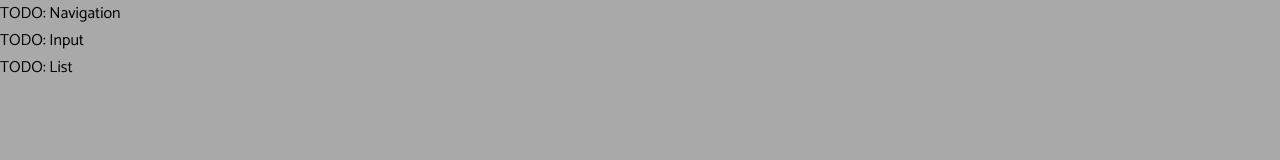
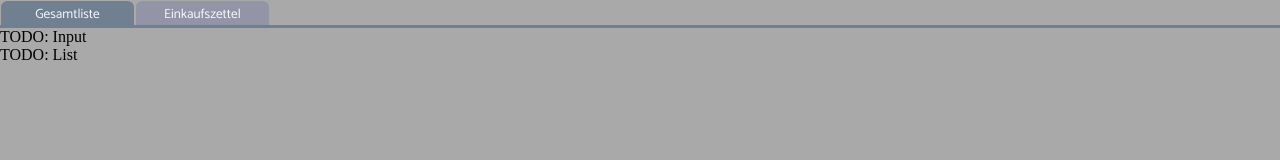
Before and after one commit to enbock/Einkaufszettel, a React app in the folder prototyp/: page / in a window 1280 px wide. Built offline with nearby package versions, Linux system fonts and the light colour scheme.

Commit message:
EKZ-7 Design the navigation panel.

```diff
--- a/prototyp/src/Navigation.jsx
+++ /dev/null
@@ -1,9 +0,0 @@
-import React, {Component} from 'react';
-
-export default class Navigation extends Component {
-  render() {
-    return <sl-navigation>
-      TODO: Navigation
-    </sl-navigation>;
-  }
-}
--- /dev/null
+++ b/prototyp/src/Navigation/Navigation.css
@@ -0,0 +1,32 @@
+sl-navigation {
+    border-bottom: 0.2rem solid slategrey;
+    padding-top: 0.05rem;
+}
+
+sl-navigation > button {
+    width: 10em;
+    height: 1.8em;
+    font-family: 'Roboto', sans-serif;
+    color: ghostwhite;
+    border: 0.1rem solid #9395a7;
+    border-bottom-width: 0;
+    background-color: #9395a7;
+    border-top-left-radius: 0.4rem;
+    border-top-right-radius: 0.4rem;
+    margin-left: 0.05rem;
+    margin-right: 0.05rem;
+}
+
+sl-navigation > button:focus {
+    outline: 0;
+    background-color: #9395a7;
+}
+
+sl-navigation > button:hover {
+    background-color: slategrey;
+}
+
+sl-navigation > button.active {
+    background-color: slategrey;
+    border-color: slategrey;
+}
--- /dev/null
+++ b/prototyp/src/Navigation/Navigation.jsx
@@ -0,0 +1,41 @@
+import React, {Component} from 'react';
+import './Navigation.css';
+
+export default class Navigation extends Component {
+  constructor(props) {
+    super(props);
+    this.state = {
+      entireListActive: true,
+      shoppingListActive: false
+    };
+    this.boundFlipActive = this.flipActive.bind(this);
+  }
+
+  flipActive() {
+    this.setState(
+      {
+        entireListActive: this.state.entireListActive === false,
+        shoppingListActive: this.state.shoppingListActive === false
+      }
+    );
+  }
+
+  render() {
+    return (
+      <sl-navigation>
+        <button
+          className={this.state.entireListActive ? 'active' : null}
+          onClick={this.boundFlipActive}
+        >
+          Gesamtliste
+        </button>
+        <button
+          className={this.state.shoppingListActive ? 'active' : null}
+          onClick={this.boundFlipActive}
+        >
+          Einkaufszettel
+        </button>
+      </sl-navigation>
+    );
+  }
+}
--- a/prototyp/src/index.css
+++ b/prototyp/src/index.css
@@ -1,16 +1,14 @@
 @font-face {
-  font-family: 'Roboto';
-  src: url("Catamaran-VariableFont_wght.ttf");
+    font-family: 'Roboto';
+    src: url("Catamaran-VariableFont_wght.ttf");
 }
 
 body {
-  margin: 0;
-  font-family: 'Roboto', sans-serif;
-  -webkit-font-smoothing: antialiased;
-  -moz-osx-font-smoothing: grayscale;
-  background-color: darkgrey;
+    margin: 0;
+    padding: 0;
+    background-color: darkgrey;
 }
 
 sl-navigation, sl-primary-input, sl-primary-list {
-  display: block;
+    display: block;
 }
--- a/prototyp/src/index.js
+++ b/prototyp/src/index.js
@@ -1,7 +1,7 @@
 import React, {StrictMode} from 'react';
 import ReactDOM from 'react-dom';
 import './index.css';
-import Navigation from './Navigation';
+import Navigation from './Navigation/Navigation';
 import PrimaryInput from './PrimaryInput';
 import PrimaryList from './PrimaryList';
 
```
